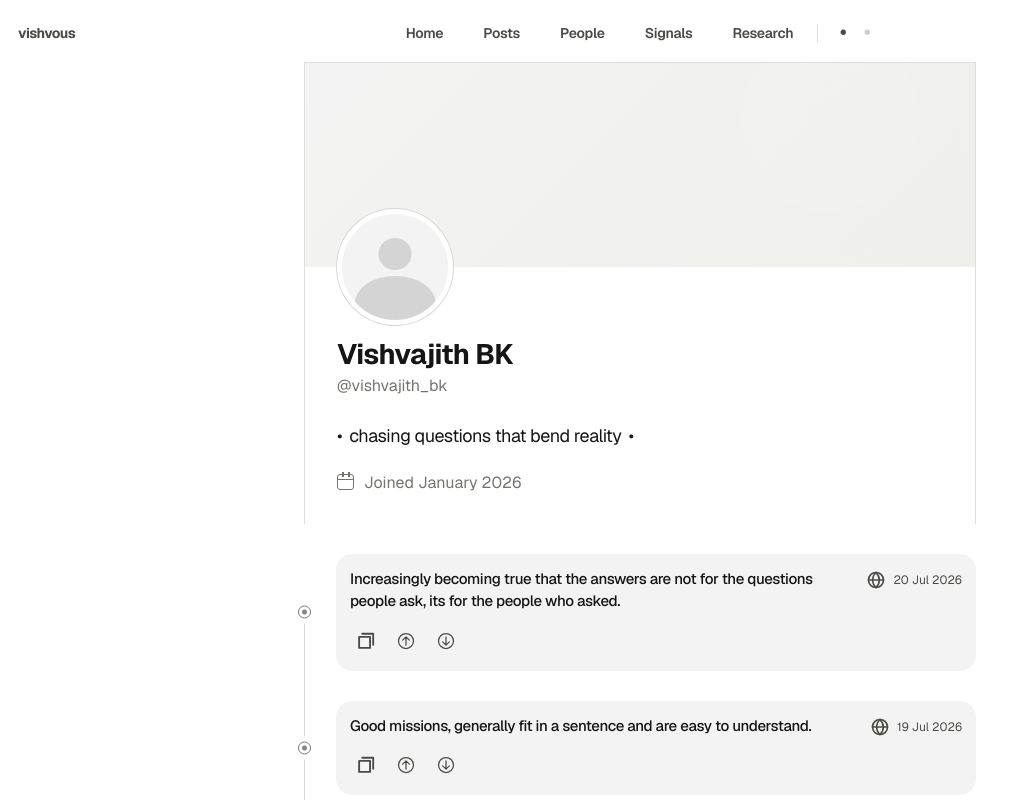
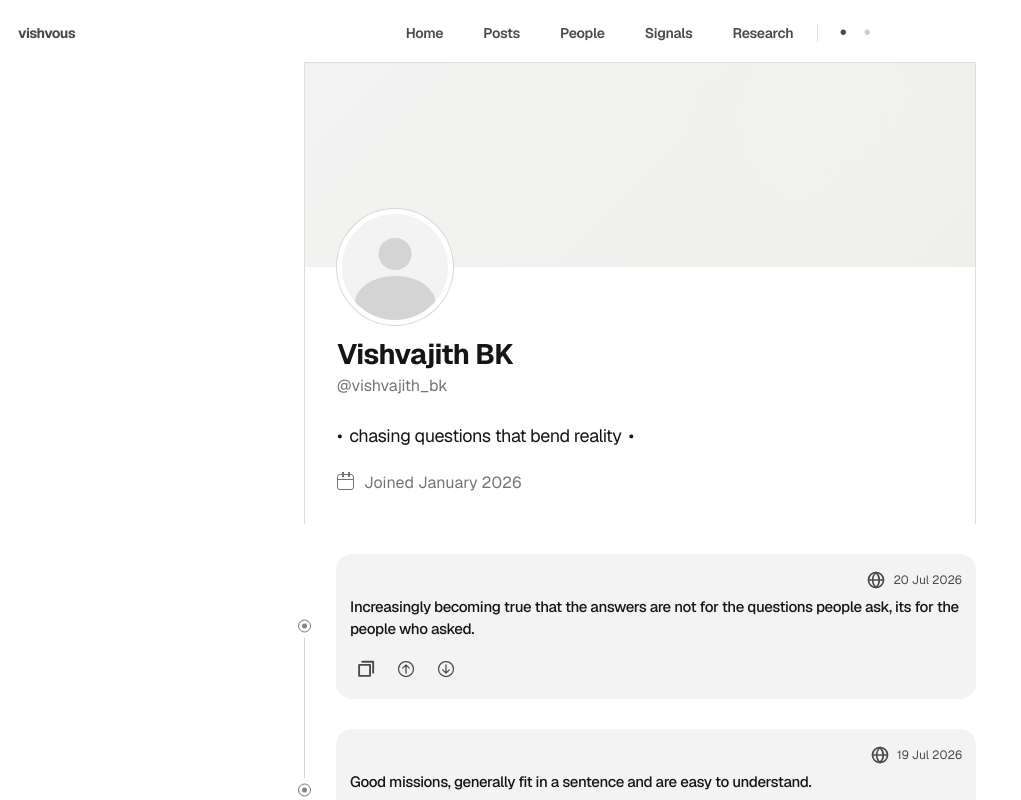
Before and after one commit to vishvajithbk/vishvous-portfolio-site, a Next.js app: page /posts in a window 1280 px wide. Shown: the top 800 px of the page, without its empty margins (0-1021 px from the left). Built offline with nearby package versions, Linux system fonts and the light colour scheme.

Commit message:
Separate Posts dates from thoughts

```diff
--- a/app/posts/ThoughtTimeline.tsx
+++ b/app/posts/ThoughtTimeline.tsx
@@ -19,11 +19,11 @@ export function ThoughtTimeline() {
             aria-label={`Thought posted ${thought.postedLabel}`}
           >
             <div className={styles.thoughtTopline}>
-              <p className={styles.thought}>{thought.content}</p>
               <span className={styles.thoughtDate}>
                 <span className={`${styles.actionIcon} ${styles.globeIcon}`} />
                 <time dateTime={thought.postedAt}>{thought.postedLabel}</time>
               </span>
+              <p className={styles.thought}>{thought.content}</p>
             </div>
             <ThoughtActions content={thought.content} />
           </article>
--- a/app/posts/posts.module.css
+++ b/app/posts/posts.module.css
@@ -312,10 +312,9 @@
 }
 
 .thoughtTopline {
-  display: grid;
-  grid-template-columns: minmax(0, 1fr) auto;
-  align-items: start;
-  gap: var(--space-4);
+  display: flex;
+  flex-direction: column;
+  gap: 6px;
 }
 
 .thoughtActions {
@@ -382,6 +381,7 @@
 
 .thoughtDate {
   display: inline-flex;
+  align-self: flex-end;
   align-items: center;
   gap: 7px;
   padding-top: 2px;
@@ -471,9 +471,6 @@
     border-radius: 16px;
   }
 
-  .thoughtTopline {
-    gap: 10px;
-  }
 }
 
 @media (prefers-reduced-motion: reduce) {
```
